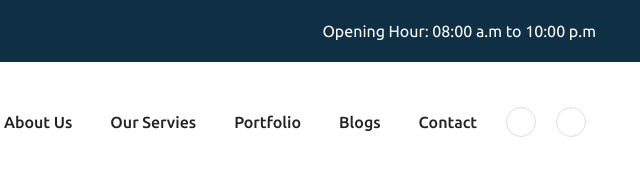
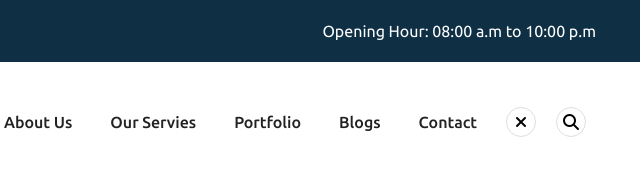
Before and after one commit to Mahmuda-Tabassum/class15, a plain HTML site: page index.html in a window 1280 px wide. Shown: the full height of the page, 602-1242 px from the left. Drawn offline with Linux system fonts and the light colour scheme; files whose address does not match are found by name.

Commit message:
Add files via upload

```diff
--- a/index.html
+++ b/index.html
@@ -14,6 +14,7 @@
     <link rel="preconnect" href="https://fonts.gstatic.com" crossorigin>
     <link href="https://fonts.googleapis.com/css2?family=Abril+Fatface&family=Open+Sans:wght@400;700;800&family=Ubuntu:wght@300;400;500&display=swap" rel="stylesheet">
     <!--Font Awesome Css Link-->
+    <link rel="stylesheet" href="https://cdnjs.cloudflare.com/ajax/libs/font-awesome/6.4.2/css/all.min.css" integrity="sha512-z3gLpd7yknf1YoNbCzqRKc4qyor8gaKU1qmn+CShxbuBusANI9QpRohGBreCFkKxLhei6S9CQXFEbbKuqLg0DA==" crossorigin="anonymous" referrerpolicy="no-referrer" />
     <link rel="stylesheet" href="./css/all.min.css">
     <!--Bootstrap Css Link-->
     <link rel="stylesheet" href="./css/cdn.jsdelivr.net_npm_bootstrap@5.3.2_dist_css_bootstrap.min.css">
```
